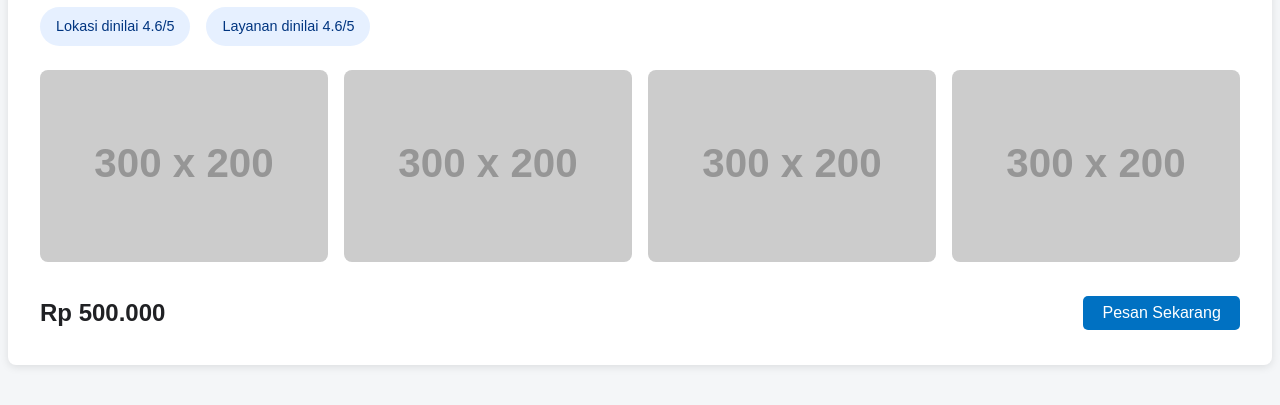
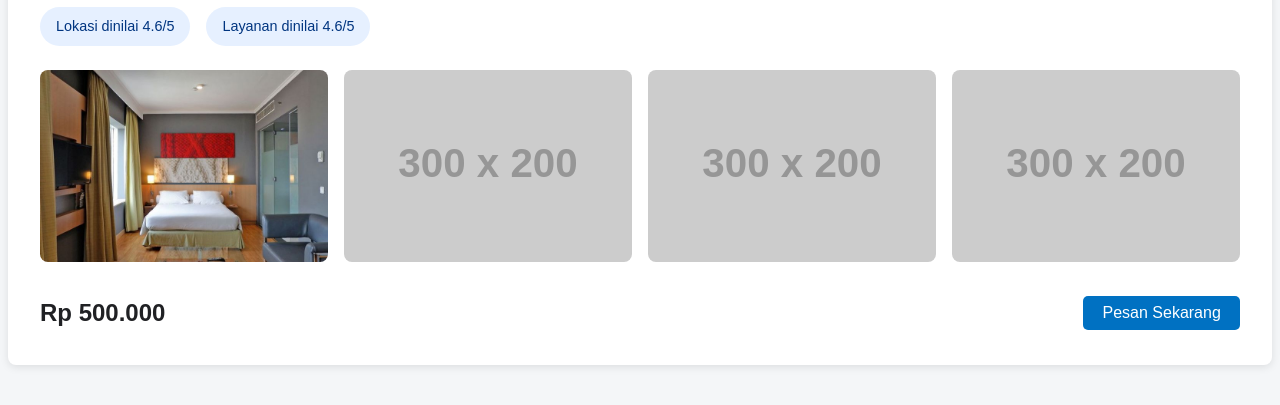
Before and after one commit to agung2342/Pemesanan-Hotel, a plain HTML site: page index.html in a window 1280 px wide. Shown: the part 285-690 px from the top of the page. Drawn offline with Linux system fonts and the light colour scheme; placeholder pictures from the web are drawn by us.

Commit message:
Update index.html

```diff
--- a/index.html
+++ b/index.html
@@ -142,7 +142,7 @@
     </div>
 
     <div class="gallery">
-      <img src="https://via.placeholder.com/300x200?text=Kamar+Hotel" alt="Kamar">
+      <img src="standar.jpg" alt="Kamar">
       <img src="https://via.placeholder.com/300x200?text=Gedung+Hotel" alt="Gedung">
       <img src="https://via.placeholder.com/300x200?text=Lobby" alt="Lobby">
       <img src="https://via.placeholder.com/300x200?text=Ruang+Meeting" alt="Meeting Room">
```
